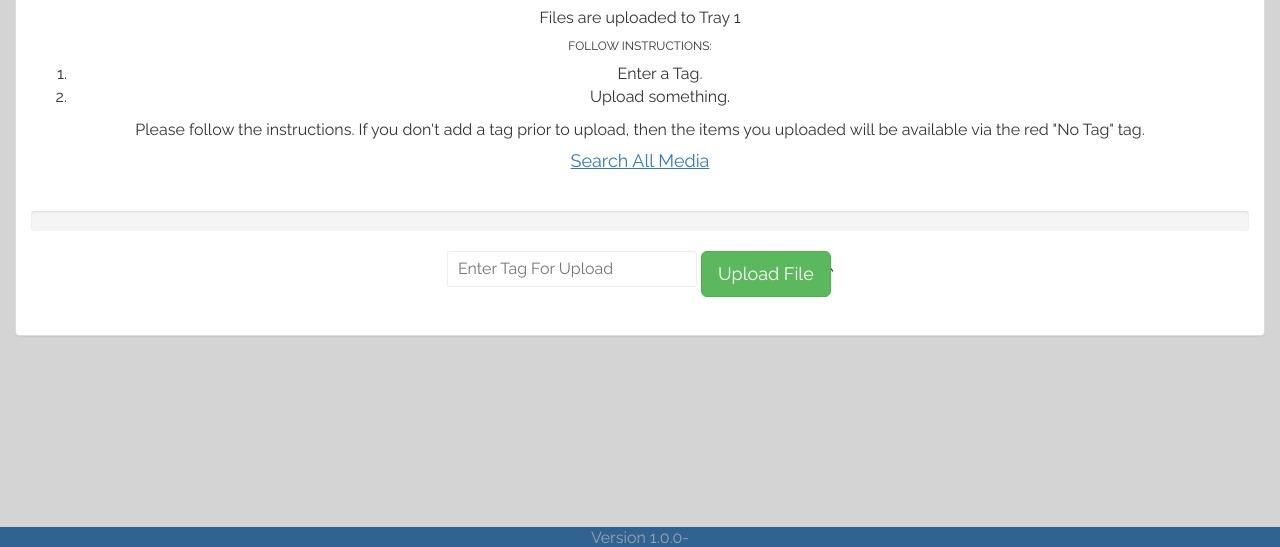
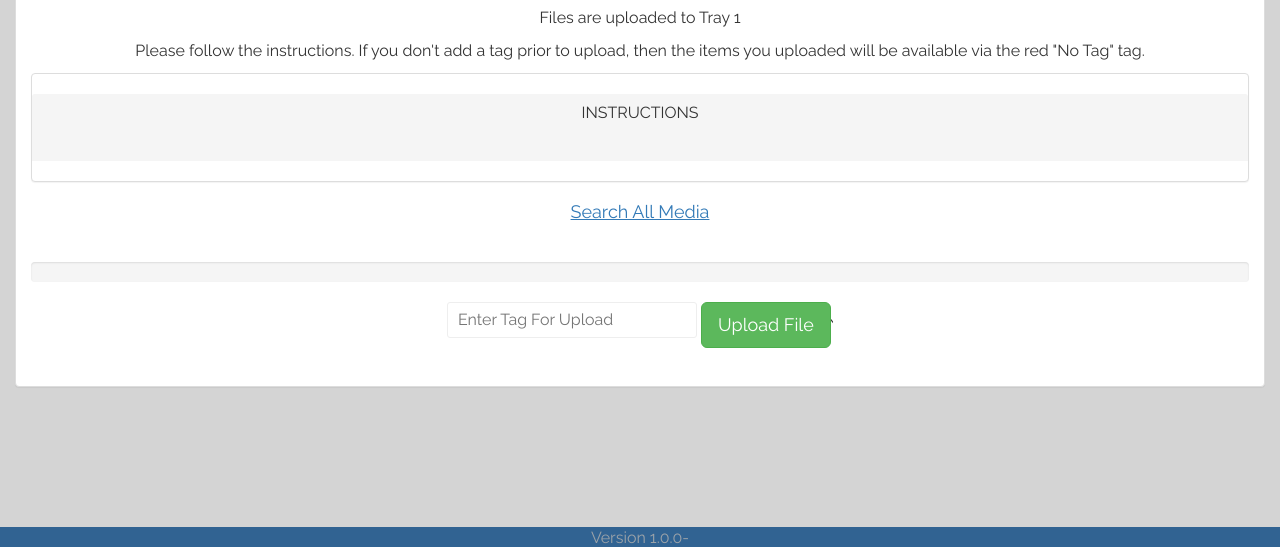
Before and after one commit to mgeatz/hcs, a website: page views/index.html in a window 1280 px wide. Shown: the part 253-800 px from the top of the page. Drawn offline with nearby package versions, Linux system fonts and the light colour scheme; no server answers.

Commit message:
Add some instructions

```diff
--- a/views/index.html
+++ b/views/index.html
@@ -43,12 +43,28 @@
                     <span class="glyphicon glyphicon-cloud-upload"></span>
                     <h2>Upload Files</h2>
                     <p>Files are uploaded to Tray 1</p>
-                    <h6>FOLLOW INSTRUCTIONS:</h6>
-                    <ol>
-                        <li>Enter a Tag.</li>
-                        <li>Upload something.</li>
-                    </ol>
-                    <p>Please follow the instructions. If you don't add a tag prior to upload, then the items you uploaded will be available via the red "No Tag" tag.</p>
+                    <p>Please follow the instructions. If you don't add a tag prior to upload, then the items you
+                        uploaded will be available via the red "No Tag" tag.</p>
+                    <div class="panel-group" id="accordion" role="tablist" aria-multiselectable="true">
+                        <div class="panel panel-default">
+                            <div class="panel-heading" role="tab" id="headingOne">
+                                <h4 class="panel-title">
+                                    <a role="button" data-toggle="collapse" data-parent="#accordion" href="#collapseOne" aria-expanded="false" aria-controls="collapseOne">
+                                        INSTRUCTIONS
+                                    </a>
+                                </h4>
+                            </div>
+                            <div id="collapseOne" class="panel-collapse collapse" role="tabpanel" aria-labelledby="headingOne">
+                                <div class="panel-body">
+                                    <ol>
+                                        <li>Enter a Tag.</li>
+                                        <li>Upload something.</li>
+                                    </ol>
+                                </div>
+                            </div>
+                        </div>
+                    </div>
+
                     <h4><a href="/media"><u>Search All Media</u></a></h4>
                     <div class="progress">
                         <div class="progress-bar" role="progressbar"></div>
```
